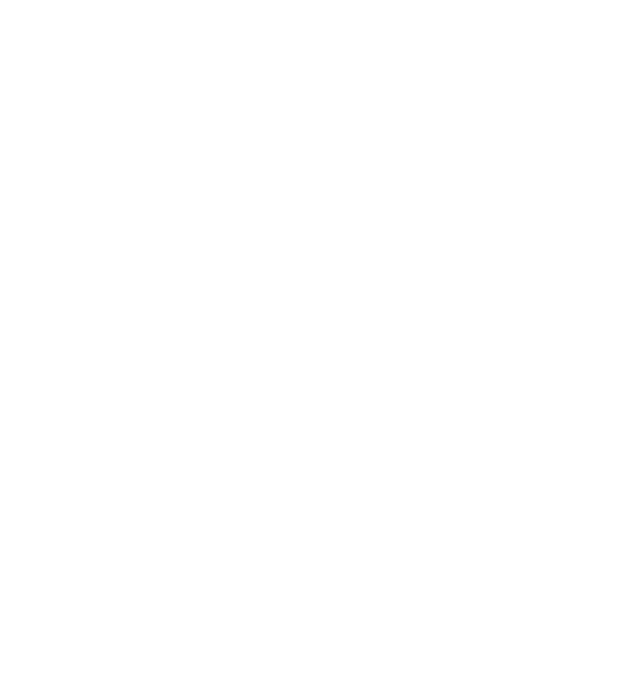
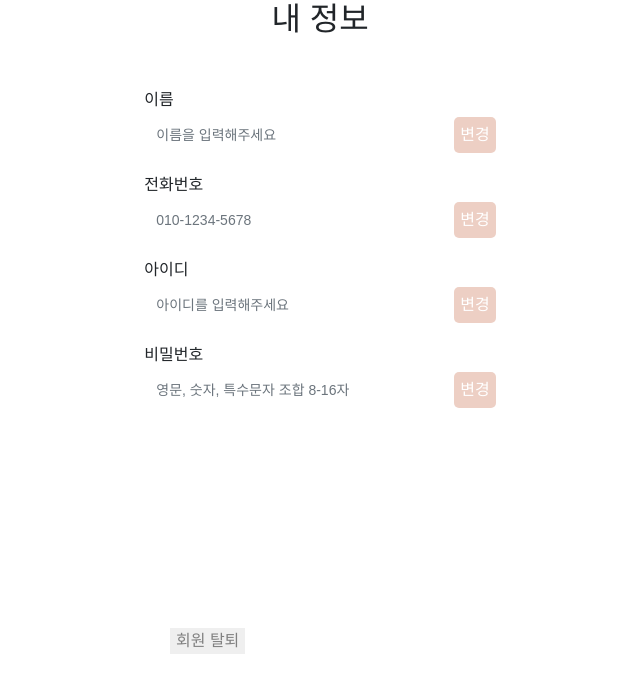
Before and after one commit to SonMyeongHwa/adorn9_shoppingmall, a website: page client/src/userInfo/userInfo.html in a window 1280 px wide. Shown: the whole page, without its empty margins (320-960 px from the left). Drawn offline with nearby package versions, Linux system fonts and the light colour scheme.

Commit message:
Design: user info page UI 제작

```diff
--- a/client/src/userInfo/userInfo.css
+++ b/client/src/userInfo/userInfo.css
@@ -1 +1,78 @@
 @import "../common/reset.css";
+
+.user-info-wrap {
+	display: flex;
+	flex-direction: column;
+	justify-content: center;
+	align-items: center;
+}
+
+.user-info-wrap h2 {
+	font-weight: 300;
+	margin-bottom: 50px;
+}
+
+.form-group {
+	display: flex;
+	flex-direction: column;
+}
+
+.form-group,
+.user-birth-wrap {
+	margin-bottom: 20px;
+}
+
+.form-group input {
+	width: 300px;
+	border: none;
+}
+
+label {
+	margin-bottom: 5px;
+}
+
+input {
+	border: none;
+}
+
+input::placeholder {
+	font-size: 14px;
+}
+
+.change-info {
+	border: none;
+}
+
+.change-wrap {
+	display: flex;
+}
+
+.delete-membership {
+	display: flex;
+	justify-content: start;
+	width: 300px;
+}
+
+.delete-membership button {
+	margin-top: 200px;
+	border: none;
+	color: grey;
+	background-color: none;
+}
+
+.info-wrap {
+	display: flex;
+}
+
+.info-wrap button {
+	border-radius: 5px;
+	background-color: #edcfc4;
+	border: none;
+	color: #fff;
+	margin-left: 10px;
+}
+
+.info-wrap button:hover {
+	background-color: #be3455;
+	border: 1px solid #be3455;
+}
--- a/client/src/userInfo/userInfo.html
+++ b/client/src/userInfo/userInfo.html
@@ -4,7 +4,77 @@
 		<meta charset="UTF-8" />
 		<meta http-equiv="X-UA-Compatible" content="IE=edge" />
 		<meta name="viewport" content="width=device-width, initial-scale=1.0" />
+		<link rel="stylesheet" href="userInfo.css" />
+		<link
+			href="https://cdn.jsdelivr.net/npm/bootstrap@5.0.2/dist/css/bootstrap.min.css"
+			rel="stylesheet"
+			integrity="sha384-EVSTQN3/azprG1Anm3QDgpJLIm9Nao0Yz1ztcQTwFspd3yD65VohhpuuCOmLASjC"
+			crossorigin="anonymous"
+		/>
+		<script
+			src="https://cdn.jsdelivr.net/npm/bootstrap@5.0.2/dist/js/bootstrap.bundle.min.js"
+			integrity="sha384-MrcW6ZMFYlzcLA8Nl+NtUVF0sA7MsXsP1UyJoMp4YLEuNSfAP+JcXn/tWtIaxVXM"
+			crossorigin="anonymous"
+		></script>
 		<title>내 정보</title>
 	</head>
-	<body></body>
+	<body>
+		<div class="user-info-wrap">
+			<h2>내 정보</h2>
+			<div class="form-group">
+				<label for="exampleInputEmail1">이름</label>
+				<div class="info-wrap">
+					<input
+						type="name"
+						class="form-control"
+						id="exampleInputEmail1"
+						aria-describedby="emailHelp"
+						placeholder="이름을 입력해주세요"
+					/>
+					<button>변경</button>
+				</div>
+			</div>
+			<div class="form-group">
+				<label for="exampleInputEmail1">전화번호</label>
+				<div class="info-wrap">
+					<input
+						type="number"
+						class="form-control"
+						id="exampleInputEmail1"
+						aria-describedby="emailHelp"
+						placeholder="010-1234-5678"
+					/>
+					<button>변경</button>
+				</div>
+			</div>
+			<div class="form-group">
+				<label for="exampleInputEmail1">아이디</label>
+				<div class="info-wrap">
+					<input
+						type="email"
+						class="form-control"
+						id="exampleInputEmail1"
+						aria-describedby="emailHelp"
+						placeholder="아이디를 입력해주세요"
+					/>
+					<button>변경</button>
+				</div>
+			</div>
+			<div class="form-group">
+				<label for="exampleInputPassword1">비밀번호</label>
+				<div class="info-wrap">
+					<input
+						type="password"
+						class="form-control"
+						id="exampleInputPassword1"
+						placeholder="영문, 숫자, 특수문자 조합 8-16자"
+					/>
+					<button>변경</button>
+				</div>
+			</div>
+			<div class="delete-membership">
+				<button>회원 탈퇴</button>
+			</div>
+		</div>
+	</body>
 </html>
```
